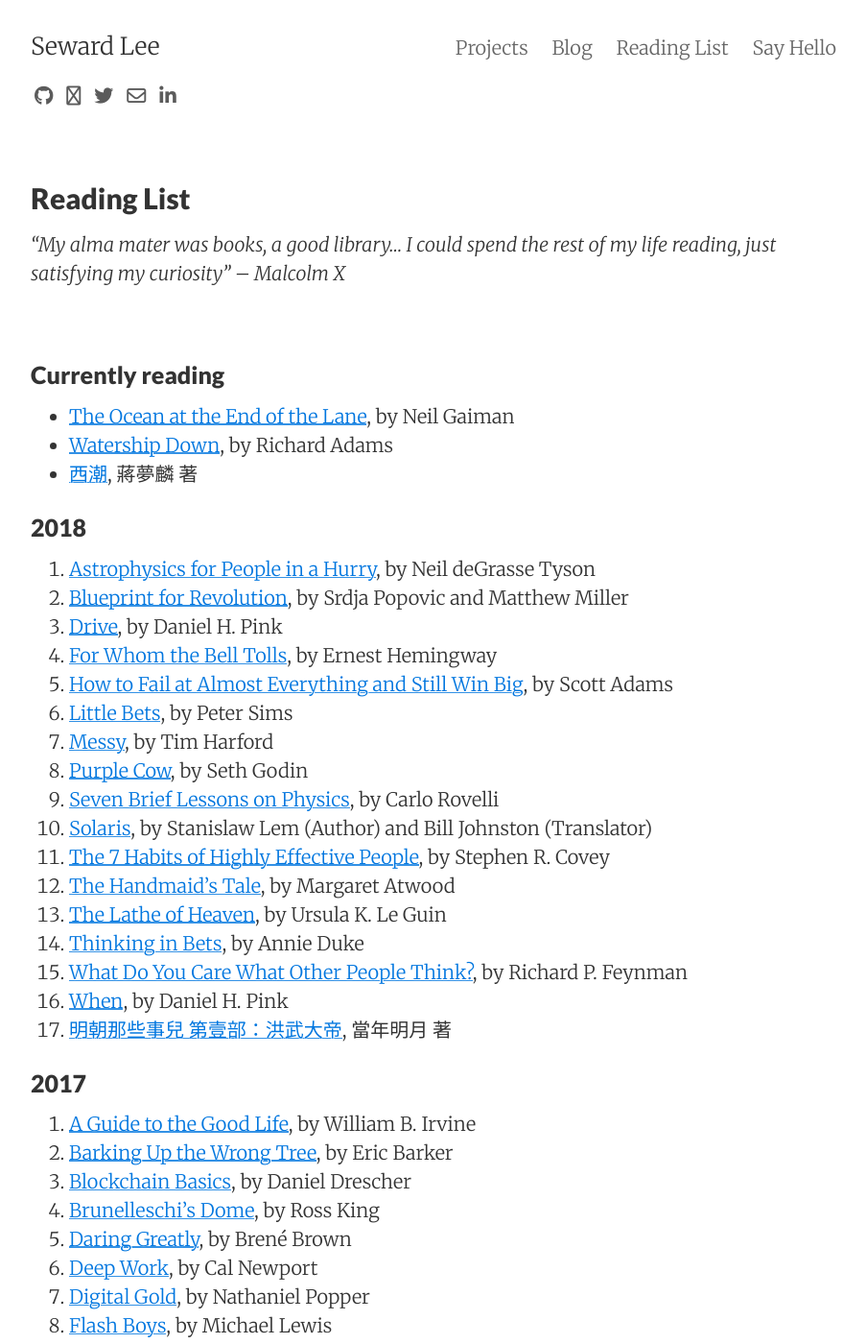
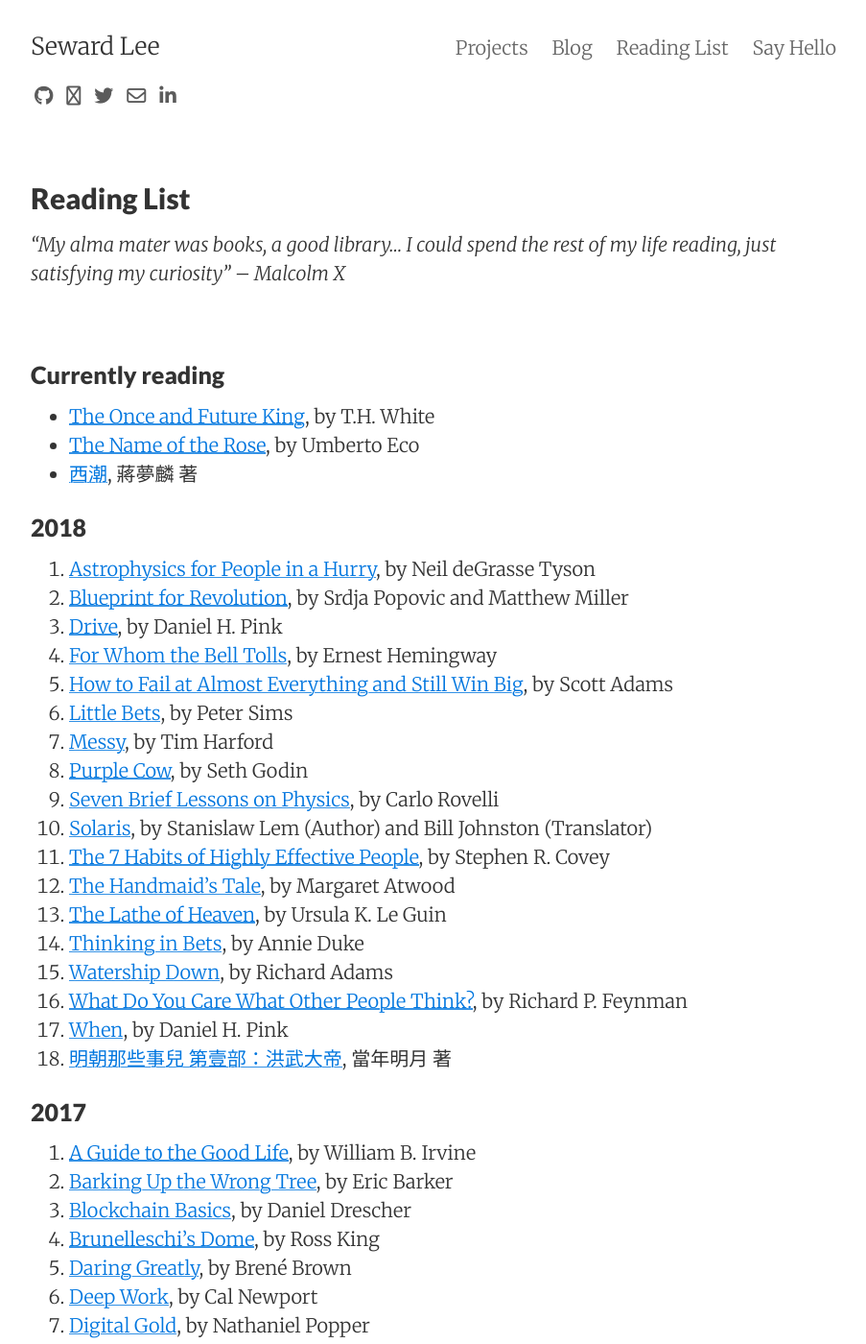
Before and after one commit to sewardlee337/sewardlee337.github.io, a Jekyll site: the page built from readinglist.md, in a window 1280 px wide and 1400 px high. Shown: the whole window at 96% size, without its empty margins (188-1091 px from the left). Built offline with Jekyll 4.4.1, drawn with Linux system fonts in a browser that asks for light colours; nearby versions of some CDN libraries.

Commit message:
Update reading list

```diff
--- a/readinglist.md
+++ b/readinglist.md
@@ -12,8 +12,8 @@
 
 ### Currently reading
 
-* [The Ocean at the End of the Lane](https://amzn.to/2JHf7K0), by Neil Gaiman
-* [Watership Down](https://amzn.to/2Iha4mj), by Richard Adams
+* [The Once and Future King](https://amzn.to/2rS3gBo), by T.H. White
+* [The Name of the Rose](https://amzn.to/2wAGCTP), by Umberto Eco
 * [西潮](http://bit.ly/2BLELg1), 蔣夢麟 著
 
 
@@ -33,6 +33,7 @@
 1. [The Handmaid's Tale](http://amzn.to/2EN9njX), by Margaret Atwood
 1. [The Lathe of Heaven](http://amzn.to/2CHHKmi), by Ursula K. Le Guin
 1. [Thinking in Bets](http://amzn.to/2CHI70a), by Annie Duke
+1. [Watership Down](https://amzn.to/2Iha4mj), by Richard Adams
 1. [What Do You Care What Other People Think?](http://amzn.to/2oxSoXJ), by Richard P. Feynman
 1. [When](https://amzn.to/2qtGBKZ), by Daniel H. Pink
 1. [明朝那些事兒 第壹部：洪武大帝](http://bit.ly/2ov7rkV), 當年明月 著
```
